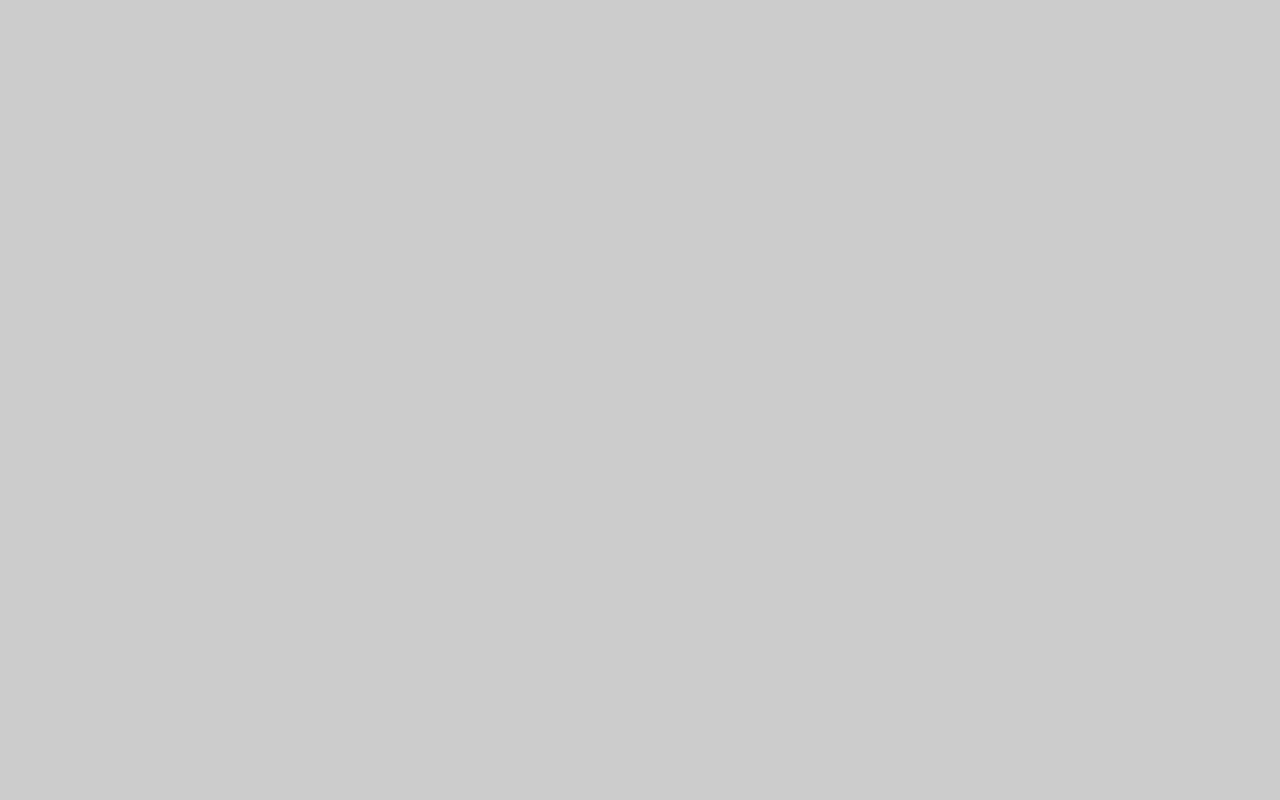
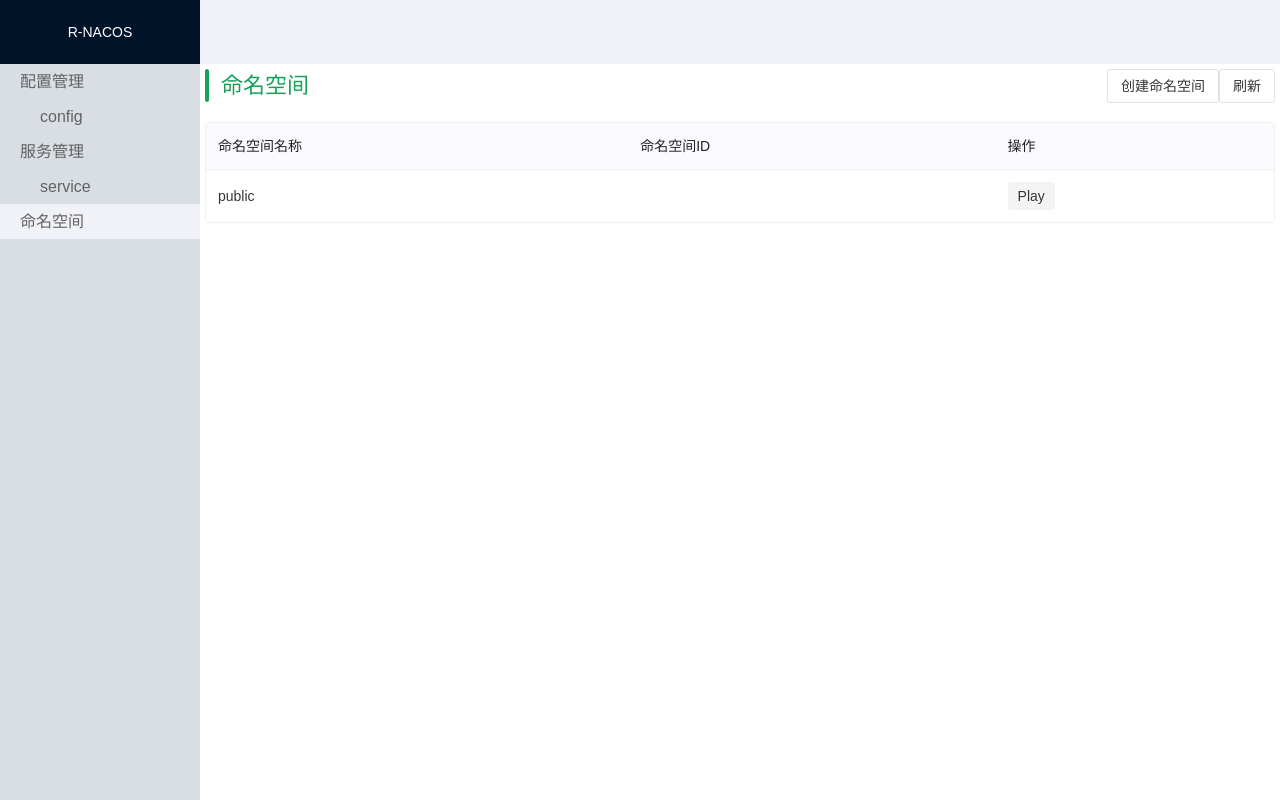
Before and after one commit to r-nacos/rnacos-console-web, a Vue app: page /manage/namespace in a window 1280 px wide. Before the commit this address had no page. Built offline with nearby package versions, Linux system fonts and the light colour scheme.

Commit message:
add NamespacePage

```diff
--- /dev/null
+++ b/src/api/namespace.js
@@ -0,0 +1,50 @@
+import request from '../utils/request';
+let axios = request;
+
+class NamespaceApi {
+    queryList() {
+        return axios.request({
+            method: "get",
+            url: '/nacos/v1/console/namespaces',
+        });
+    }
+    add({
+        namespaceId,
+        namespaceName,
+    }) {
+        return axios.request({
+            method: "post",
+            url: '/nacos/v1/console/namespaces',
+            data:{
+                namespaceId,
+                namespaceName,
+            }
+        });
+    }
+    update({
+        namespaceId,
+        namespaceName,
+    }) {
+        return axios.request({
+            method: "put",
+            url: '/nacos/v1/console/namespaces',
+            data:{
+                namespaceId,
+                namespaceName,
+            }
+        });
+    }
+    delete({
+        namespaceId,
+    }) {
+        return axios.request({
+            method: "delete",
+            url: '/nacos/v1/console/namespaces',
+            data:{
+                namespaceId,
+            }
+        });
+    }
+}
+const namespaceApi = new NamespaceApi();
+export default namespaceApi
--- /dev/null
+++ b/src/components/MenuNode.jsx
@@ -0,0 +1,43 @@
+import {defineComponent} from 'vue'
+
+export default defineComponent({
+    props : ['name','children'],
+    name:"MenuNode",
+    data() {
+        return {
+            isTail:false
+        }
+    },
+    methods: {
+
+    },
+    render () {
+        const showSubItems = () => {
+            if(this.children && this.children.length) {
+                return (
+                    <div>
+                        {
+                            this.children.map((item)=>{
+                                return (
+                                    <MenuNode  name={item.name} children={item.children}/>
+                                )
+                            })
+                        }
+                    </div>
+                );
+            }
+            return null
+        };
+        return (
+<div class='menu-node-wrap'>
+    <div class='menu-node'>
+        <span>{this.name}</span>
+        <span>menu</span>
+    </div>
+    <div class='menu-children' >
+        {showSubItems()}
+    </div>
+</div>
+        )
+    }
+})
--- a/src/components/SideMenu.vue
+++ b/src/components/SideMenu.vue
@@ -1,27 +1,73 @@
 <template>
 <div class="wrap">
-    <div class="item" v-for="(item,index) in items" :key="index" :class="{select:item.select}" >
-        <router-link class="link" :to="{'path':item.path}">{{item.name}}</router-link>
+    <div class="wrap-item" v-for="(item,index) in items" :key="index" >
+        <div v-if="item.children" >
+            <div class="group-item">
+                <span>{{item.name}}</span>
+                <!--
+                <n-icon size="20">
+                    <svg xmlns="http://www.w3.org/2000/svg" xmlns:xlink="http://www.w3.org/1999/xlink" viewBox="0 0 1024 1024"><path d="M884 256h-75c-5.1 0-9.9 2.5-12.9 6.6L512 654.2L227.9 262.6c-3-4.1-7.8-6.6-12.9-6.6h-75c-6.5 0-10.3 7.4-6.5 12.7l352.6 486.1c12.8 17.6 39 17.6 51.7 0l352.6-486.1c3.9-5.3.1-12.7-6.4-12.7z" fill="currentColor"></path></svg>
+                </n-icon>
+                -->
+            </div>
+            <div >
+                <div class="item" v-for="(subitem,subindex) in (item.children || [])" :key="index+subindex" :class="{select:this.path===subitem.path}" >
+                    <router-link class="link" :to="{'path':subitem.path}">{{subitem.name}}</router-link>
+                </div>
+            </div>
+        </div>
+        <div v-else >
+            <div class="group-item" :class="{select:this.path===item.path}" >
+                <router-link class="link" :to="{'path':item.path}">{{item.name}}</router-link>
+            </div>
+        </div>
     </div>
 </div>
 </template>
 
 <script>
 
-import {manageMenu} from '@/route/routes.js'
+//import {manageMenu} from '@/route/routes.js'
 
 export default {
     setup() {
 
     },
     data() {
+        const manageMenu = [
+            {
+                "name":"配置管理",
+                children: [
+                    {
+                        "name":"config",
+                        "path":"/manage/config"
+                    },
+                ],
+            },
+            {
+                "name":"服务管理",
+                children: [
+                    {
+                        "name":"service",
+                        "path":"/manage/service"
+                    },
+                ],
+            },
+            {
+                "name":"命名空间",
+                "path":"/manage/namespace"
+            },
+        ];
         return {
+            path:'/',
             name: 'side nemu',
             items: [...manageMenu],
         }
     },
     methods :{
         changeRoute(route) {
+            this.path = route.path;
+            /*
             for(const i in this.items) {
                 var item = this.items[i];
                 if(route.path===item.path){
@@ -29,8 +75,17 @@ export default {
                 }
                 else{
                     item.select = false;
+                    for(const subitem of (item.children || [])) {
+                        if(route.path===item.path){
+                            subitem.select = true;
+                        }
+                        else{
+                            subitem.select = false;
+                        }
+                    }
                 }
             }
+            */
         }
     },
     watch: {
@@ -51,27 +106,51 @@ export default {
     position: relative;
     overflow: hidden;
     overflow-y: scroll;
-    background: #1f233d;
+    background: #d9dee4;
+    color: #616261;
+}
+
+.wrap-item {
+    /*
+    padding: 5px;
+    padding-left: 30px;
+    */
+    text-align: left;
+}
+
+.group-item{
+    padding: 5px;
+    padding-left: 20px;
+    font-size: 16px;
+    color: #616261;
+    line-height: 25px;
+    text-align: left;
+    border-width: 0 0 1px 0;
+    cursor: pointer;
 }
 
 .item {
     padding: 5px;
+    padding-left: 40px;
     font-size: 16px;
-    color: #d9dad9;
+    color: #616261;
     line-height: 25px;
-    text-align: center;
+    text-align: left;
+    border-width: 0 0 1px 0;;
+    /*
     border: 1px solid #324155;
     border-width: 0 0 1px 0;;
+    */
 }
 
-.select {
-    background: #324155;
+.item:hover,.group-item:hover,.select {
+    background: #f1f2f7;
 }
 .link {
     display: block;
     width: 100%;
     text-decoration: none;
-    color: #d9dad9;
+    color: #616261;
 }
 
 </style>
--- a/src/components/layout/MainLayout.vue
+++ b/src/components/layout/MainLayout.vue
@@ -1,8 +1,10 @@
 <template>
     <div class="wrap">
-        <div class="header" :style="{'height':size.headerHeight+'px'}">
+        <div class="header-wrap" :style="{'height':size.headerHeight+'px'}">
             <div class="sider-header">
                 R-NACOS
+            </div>
+            <div class="header">
             </div>
         </div>
         <div class="content_wrap">
@@ -35,7 +37,7 @@ export default defineComponent({
         SideMenu,
     },
     setup() {
-        window.$message = useMessage()
+        window.$message = useMessage();
         let width = window.innerWidth;
         let height = window.innerHeight;
         let sizeRef=reactive({
@@ -73,12 +75,15 @@ export default defineComponent({
     height: 100%;
 }
 
-.header {
+.header-wrap {
     flex: 0 0 auto;
     height: 64px;
     background: #021429;
     color: #fff;
     position: relative;
+    flex-grow: 1;
+    display: flex;
+    flex-direction: row;
 }
 
 .sider-header{
@@ -91,6 +96,13 @@ export default defineComponent({
     text-align: center;
     background: #021429;
     color: #fff;
+}
+
+.header {
+    flex: 1 1 auto;
+    background: #f1f2f7;
+    color:#021429;
+    height: 64px;
 }
 
 .content_wrap {
--- /dev/null
+++ b/src/data/namespace.js
@@ -0,0 +1,12 @@
+import {reactive} from 'vue'
+
+const namespace = reactive({
+    'current':'',
+    'list':[
+        {
+            id:'',
+            name:'public',
+            type:'0',
+        }
+    ]
+})
--- a/src/main.js
+++ b/src/main.js
@@ -2,7 +2,9 @@ import { createApp } from 'vue'
 import './style.css'
 import App from './App.vue'
 import router from '@/route/router.js'
+import MenuNode from '@/components/MenuNode'
 
 const app = createApp(App);
 app.use(router)
+app.component('MenuNode',MenuNode)
 app.mount('#app')
--- a/src/route/routes.js
+++ b/src/route/routes.js
@@ -1,5 +1,6 @@
 import Config from '@/views/config.vue'
 import ServicePage from '@/views/ServicePage.vue'
+import NamespacePage from '@/views/NamespacePage.vue'
 import Foo from '@/components/Foo.vue'
 import Layout2 from '@/components/layout/Layout2.vue'
 import Boo from '@/components/Boo.jsx'
@@ -36,6 +37,12 @@ export const routes = [
                 name: 'manange service',
                 meta: {'title':'service title'},
                 component: ServicePage,
+            },
+            {
+                path: '/manage/namespace',
+                name: 'namespace',
+                meta: {'title':'namespace title'},
+                component: NamespacePage,
             },
             {
                 path: '/manage/foo',
--- a/src/style.css
+++ b/src/style.css
@@ -58,6 +58,9 @@ body{
   background: #CCCCCC;
 }
 
+.clear{
+  clear:both;
+}
 .clearfix:before,
 .clearfix:after {
   display: table;
--- /dev/null
+++ b/src/views/NamespacePage.vue
@@ -0,0 +1,116 @@
+<template>
+<div class="container">
+    <div class="ops">
+        <div class="title">
+            <n-h2 prefix="bar">
+                <n-text type="primary">
+                    命名空间
+                </n-text>
+            </n-h2>
+        </div>
+        <div class="buttons">
+            <n-button>创建命名空间</n-button>
+            <n-button @click="loadNamespace">刷新</n-button>
+        </div>
+    </div>
+    <div class="data clear">
+        <n-data-table
+            remote
+            ref="table"
+            :columns="columns"
+            :data="data"
+            :loading="loading"
+            :pagination="false"
+            :row-key="rowKey"
+        />
+    </div>
+</div>
+
+</template>
+
+<script>
+import {ref,defineComponent} from 'vue'
+import {NButton} from 'naive-ui'
+import namespaceApi from '@/api/namespace'
+
+const columns = [
+    {
+        title:'命名空间名称',
+        key:'namespaceName'
+    },
+    {
+        title:'命名空间ID',
+        key:'namespaceId'
+    },
+    {
+        title:'操作',
+        key:'type',
+        render (row) {
+            return h(
+            NButton,
+            {
+                strong: true,
+                tertiary: true,
+                size: 'small',
+                onClick: () => window.$message.info(row.namespaceName)
+            },
+            { default: () => 'Play' }
+            )
+        }
+    },
+]
+
+export default defineComponent({
+    setup() {
+        const dataRef = ref([{
+            'namespaceId':'',
+            'namespaceName':'public',
+            'type':'0',
+        }]);
+        const loadingRef = ref(false)
+        return {
+            columns,
+            data: dataRef,
+            pagination: false,
+            loading: loadingRef,
+            rowKey (rowData) {
+                return rowData.namespaceId
+            },
+            doLoadNamespace(){
+                namespaceApi.queryList().then(res=>{
+                    if(res.status==200){
+                        dataRef.value = res.data.data
+                    }
+                    else{
+                        window.$message.error("request err,status code:"+res.status);
+                    }
+                })
+                .catch(err=>{
+                    window.$message.error(err.message)
+                })
+            }
+        }
+    },
+    methods:{
+        loadNamespace() {
+            console.log("loadNamespace")
+            this.doLoadNamespace()
+        }
+    }
+})
+</script>
+
+<style scoped>
+
+.container{
+    padding: 5px;
+}
+.title {
+    float: left;
+}
+
+.buttons{
+    float: right;
+}
+
+</style>
--- a/src/views/ServicePage.vue
+++ b/src/views/ServicePage.vue
@@ -39,7 +39,6 @@
 <script>
 
 import {ref,reactive,defineComponent} from 'vue'
-//import { useMessage } from 'naive-ui'
 import namingApi from '@/api/naming'
 
 const columns = [
@@ -121,19 +120,6 @@ export default defineComponent({
     },
 
     methods: {
-        t01(){
-            this.doQueryList()
-            .then( res => {
-                console.log("response",res.request.responseText)
-                if(res.status==200){
-                    console.log(res)
-                }
-            })
-            .catch(err=> {
-                window.$message.error("request err",err.message);
-            })
-
-        },
         handlePageChange(page){
             this.doHandlePageChange(page);
         },
```
